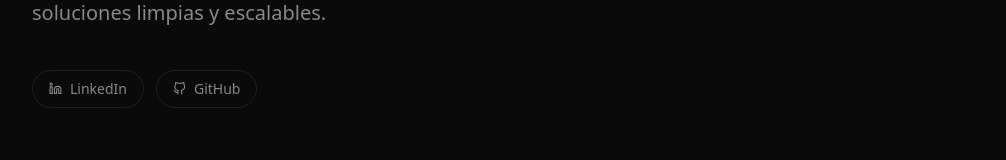
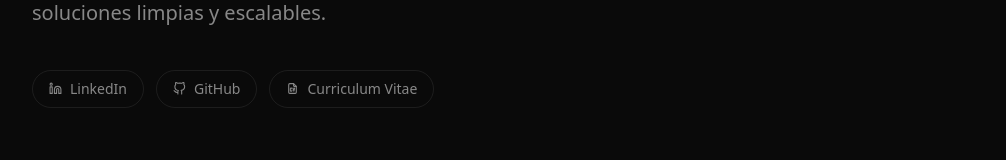
Before and after one commit to Lucas-Rojas-Nahuel/Portafolio, a React (Vite) app: page / in a window 1280 px wide. Shown: the part 478-638 px from the top of the page, without its empty margins (136-1142 px from the left). Built offline with nearby package versions, Linux system fonts and the light colour scheme.

Commit message:
fix: corrigiendo direccion de enlaces en el footer y herosection y agregando boton de cv

```diff
--- a/src/components/Footer.tsx
+++ b/src/components/Footer.tsx
@@ -13,21 +13,24 @@ function Footer() {
           </p>
           <div className="flex items-center gap-5">
             <a
-              href="#"
+              href="https://github.com/Lucas-Rojas-Nahuel"
+              target="_blank"
               className="inline-flex items-center gap-1.5 text-xs text-muted-foreground hover:text-foreground transition-colors duration-200"
             >
               <FiGithub size={11} /> GitHub
             </a>
             <span className="text-border select-none">·</span>
             <a
-              href="#"
+              href="https://www.linkedin.com/in/lucas-rojas-553bb5276/"
+              target="_blank"
               className="inline-flex items-center gap-1.5 text-xs text-muted-foreground hover:text-foreground transition-colors duration-200"
             >
               <FiLinkedin size={11} /> LinkedIn
             </a>
             <span className="text-border select-none">·</span>
             <a
-              href="#"
+              href="mailto:contacto.lucasdev@gmail.com"
+              target="_blank"
               className="inline-flex items-center gap-1.5 text-xs text-muted-foreground hover:text-foreground transition-colors duration-200"
             >
               <MdEmail size={11} /> Contacto
--- a/src/sections/HeroSection.tsx
+++ b/src/sections/HeroSection.tsx
@@ -1,8 +1,8 @@
 import { FiLinkedin, FiGithub } from "react-icons/fi";
+import { TbFileCv } from "react-icons/tb";
 import avatar from "../assets/avatar.png";
 
 function HeroSection() {
-
   const mono = { fontFamily: "'JetBrains Mono', monospace" } as const;
   const display = { fontFamily: "'Epilogue', system-ui, sans-serif" } as const;
 
@@ -56,12 +56,26 @@ function HeroSection() {
       {/* CTA row */}
       <div className="flex flex-wrap gap-3">
         {[
-          { icon: <FiLinkedin size={13} />, label: "LinkedIn", href: "https://www.linkedin.com/in/lucas-rojas-553bb5276/" },
-          { icon: <FiGithub size={13} />, label: "GitHub", href: "https://github.com/Lucas-Rojas-Nahuel" },
+          {
+            icon: <FiLinkedin size={13} />,
+            label: "LinkedIn",
+            href: "https://www.linkedin.com/in/lucas-rojas-553bb5276/",
+          },
+          {
+            icon: <FiGithub size={13} />,
+            label: "GitHub",
+            href: "https://github.com/Lucas-Rojas-Nahuel",
+          },
+          {
+            icon: <TbFileCv size={13} />,
+            label: "Curriculum Vitae",
+            href: "https://github.com/Lucas-Rojas-Nahuel",
+          },
         ].map(({ icon, label, href }) => (
           <a
             key={label}
             href={href}
+            target="_blank"
             className="inline-flex items-center gap-2 px-4 py-2 rounded-full border border-border text-sm text-muted-foreground hover:text-foreground hover:border-foreground/30 transition-all duration-200"
           >
             {icon}
```
